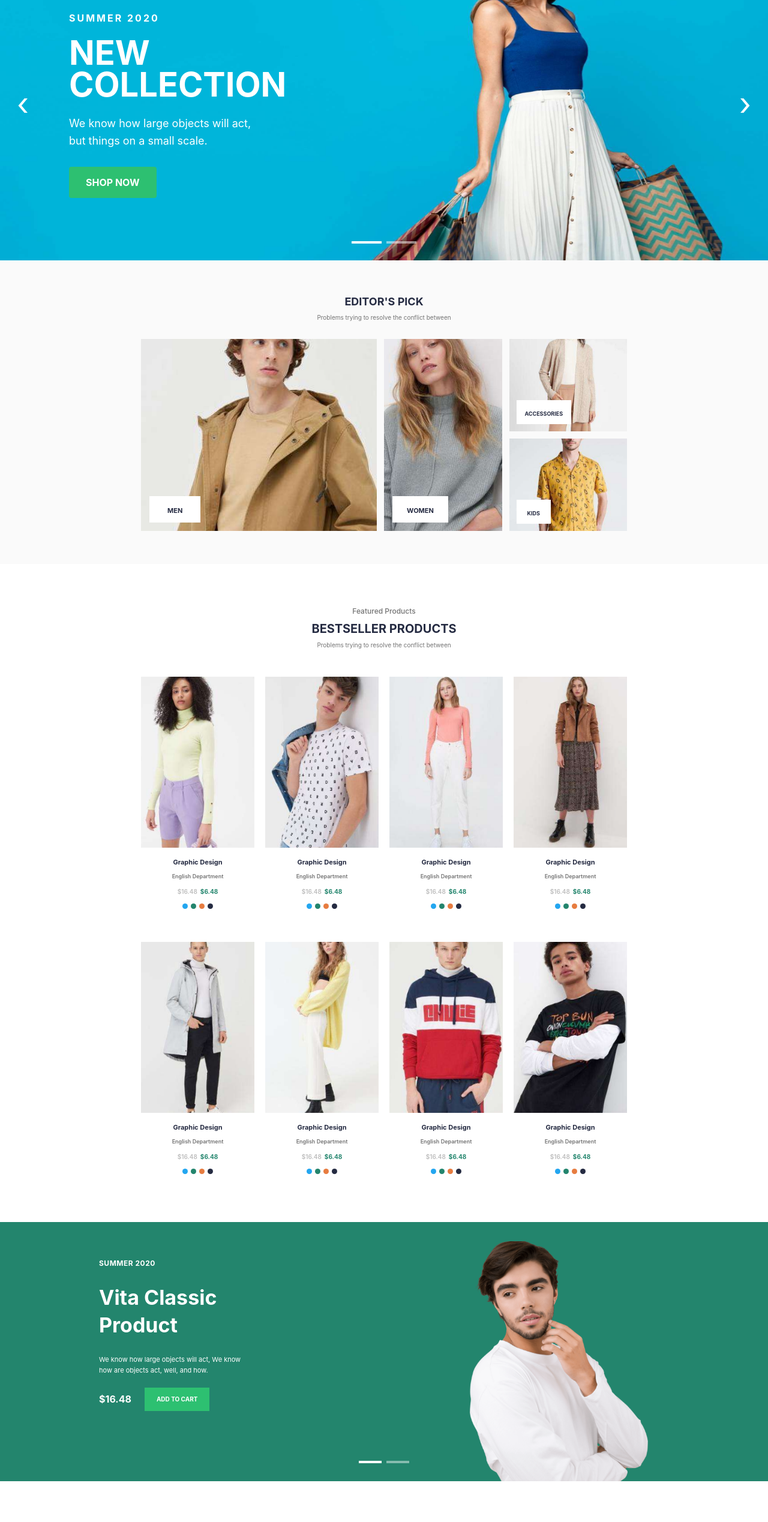
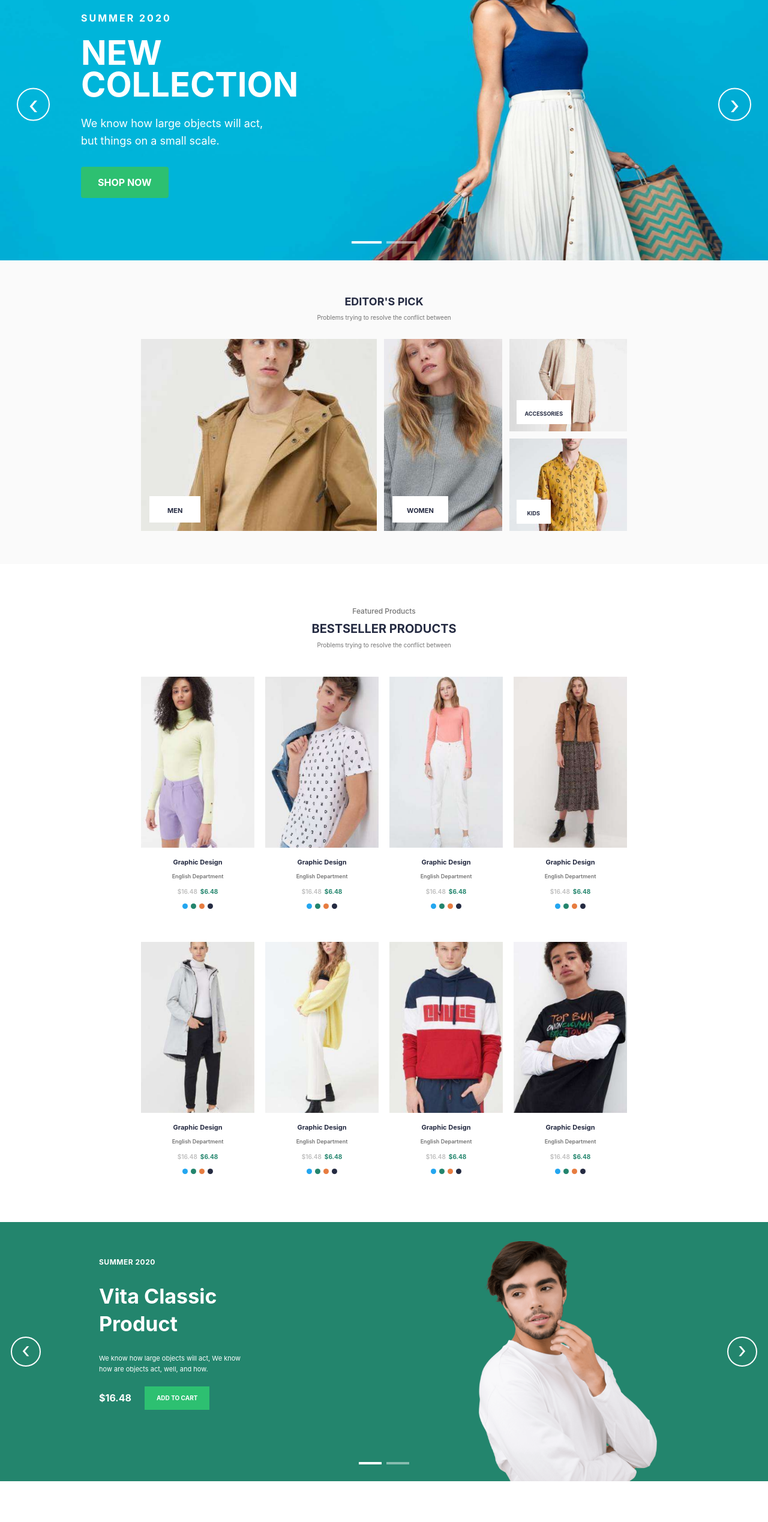
Before and after one commit to gurhanaras89-code/e-commerce, a React (Vite) app: page / in a window 1280 px wide. Shown: the part 200-2737 px from the top of the page at 60% size. Built offline with nearby package versions, Linux system fonts and the light colour scheme; grey boxes are pictures that could not be loaded; the HTML template or start-up script is replaced by a standard one.

Commit message:
feat : general maintance

```diff
--- a/src/components/Hero/Hero.jsx
+++ b/src/components/Hero/Hero.jsx
@@ -1,6 +1,30 @@
+import { useState } from "react";
+
 import heroImage from "../../assets/images/hero.png";
+import heroImage1 from "../../assets/images/hero1.png";
+
 
 function Hero() {
+  const slides = [
+    heroImage,
+    heroImage1,
+
+  ];
+
+  const [currentSlide, setCurrentSlide] = useState(0);
+
+  const previousSlide = () => {
+    setCurrentSlide((prev) =>
+      prev === 0 ? slides.length - 1 : prev - 1
+    );
+  };
+
+  const nextSlide = () => {
+    setCurrentSlide((prev) =>
+      prev === slides.length - 1 ? 0 : prev + 1
+    );
+  };
+
   return (
     <section
       style={{
@@ -10,9 +34,9 @@ function Hero() {
         overflow: "hidden",
       }}
     >
-      {/* Figma'daki HERO görselinin tamamı */}
+      {/* HERO FOTOĞRAFI */}
       <img
-        src={heroImage}
+        src={slides[currentSlide]}
         alt="New Collection"
         style={{
           position: "absolute",
@@ -21,6 +45,7 @@ function Hero() {
           height: "100%",
           objectFit: "fill",
           zIndex: 0,
+          transition: "opacity 0.3s ease",
         }}
       />
 
@@ -35,6 +60,8 @@ function Hero() {
           margin: "0 auto",
           display: "flex",
           alignItems: "center",
+          padding: "0 20px",
+          boxSizing: "border-box",
         }}
       >
         <div
@@ -100,16 +127,25 @@ function Hero() {
 
       {/* SOL OK */}
       <button
+        onClick={previousSlide}
+        aria-label="Previous slide"
         style={{
           position: "absolute",
           left: "28px",
           top: "50%",
           transform: "translateY(-50%)",
           zIndex: 3,
+          width: "55px",
+          height: "55px",
+          display: "flex",
+          alignItems: "center",
+          justifyContent: "center",
           background: "transparent",
-          border: "none",
+          border: "2px solid #fff",
+          borderRadius: "50%",
           color: "#fff",
-          fontSize: "52px",
+          fontSize: "42px",
+          lineHeight: "1",
           cursor: "pointer",
         }}
       >
@@ -118,16 +154,25 @@ function Hero() {
 
       {/* SAĞ OK */}
       <button
+        onClick={nextSlide}
+        aria-label="Next slide"
         style={{
           position: "absolute",
           right: "28px",
           top: "50%",
           transform: "translateY(-50%)",
           zIndex: 3,
+          width: "55px",
+          height: "55px",
+          display: "flex",
+          alignItems: "center",
+          justifyContent: "center",
           background: "transparent",
-          border: "none",
+          border: "2px solid #fff",
+          borderRadius: "50%",
           color: "#fff",
-          fontSize: "52px",
+          fontSize: "42px",
+          lineHeight: "1",
           cursor: "pointer",
         }}
       >
@@ -146,21 +191,24 @@ function Hero() {
           gap: "8px",
         }}
       >
-        <span
-          style={{
-            width: "50px",
-            height: "4px",
-            backgroundColor: "#fff",
-          }}
-        />
-
-        <span
-          style={{
-            width: "50px",
-            height: "4px",
-            backgroundColor: "rgba(255,255,255,0.5)",
-          }}
-        />
+        {slides.map((_, index) => (
+          <button
+            key={index}
+            onClick={() => setCurrentSlide(index)}
+            aria-label={`Go to slide ${index + 1}`}
+            style={{
+              width: "50px",
+              height: "4px",
+              padding: 0,
+              border: "none",
+              backgroundColor:
+                currentSlide === index
+                  ? "#fff"
+                  : "rgba(255,255,255,0.5)",
+              cursor: "pointer",
+            }}
+          />
+        ))}
       </div>
     </section>
   );
--- a/src/components/VitaClassic/VitaClassic.jsx
+++ b/src/components/VitaClassic/VitaClassic.jsx
@@ -1,41 +1,59 @@
+import { useState } from "react";
+
 import vitaMen from "../../assets/images/vita_men.png";
+import hero2 from "../../assets/images/hero2.png";
 
 function VitaClassic() {
+  const [currentSlide, setCurrentSlide] = useState(0);
+
+  const nextSlide = () => {
+    setCurrentSlide((prev) => (prev + 1) % 2);
+  };
+
+  const previousSlide = () => {
+    setCurrentSlide((prev) => (prev - 1 + 2) % 2);
+  };
+
   return (
     <section
-      className="w-full"
       style={{
+        width: "100%",
+        height: "432px",
         backgroundColor: "#23856D",
-        minHeight: "432px",
-      }}
-    >
-      <div
-        style={{
-          maxWidth: "950px",
-          height: "432px",
-          margin: "0 auto",
-          padding: "60px 0 0",
-          boxSizing: "border-box",
-          display: "flex",
         position: "relative",
         overflow: "hidden",
       }}
     >
-        {/* SOL TARAF */}
+
+      {/* ==================================================
+          SLIDE 1
+          ================================================== */}
+
+      {currentSlide === 0 && (
         <div
           style={{
+            width: "100%",
+            height: "100%",
+            position: "relative",
+            maxWidth: "950px",
+            margin: "0 auto",
+          }}
+        >
+
+          {/* SOL YAZILAR */}
+          <div
+            style={{
+              position: "absolute",
+              left: "0",
+              top: "58px",
               width: "50%",
-            display: "flex",
-            flexDirection: "column",
-            justifyContent: "flex-start",
-            paddingTop: "0px",
-            zIndex: 2,
+              zIndex: 5,
             }}
           >
             <p
               style={{
                 margin: "0 0 25px",
-              color: "#ffffff",
+                color: "#fff",
                 fontSize: "12px",
                 fontWeight: 700,
                 letterSpacing: "0.5px",
@@ -47,11 +65,10 @@ function VitaClassic() {
             <h2
               style={{
                 margin: 0,
-              color: "#ffffff",
+                color: "#fff",
                 fontSize: "34px",
                 lineHeight: "1.35",
                 fontWeight: 700,
-              maxWidth: "360px",
               }}
             >
               Vita Classic
@@ -62,7 +79,7 @@ function VitaClassic() {
             <p
               style={{
                 margin: "25px 0 20px",
-              color: "#ffffff",
+                color: "#fff",
                 fontSize: "11px",
                 lineHeight: "18px",
                 maxWidth: "360px",
@@ -82,7 +99,7 @@ function VitaClassic() {
             >
               <span
                 style={{
-                color: "#ffffff",
+                  color: "#fff",
                   fontSize: "16px",
                   fontWeight: 700,
                 }}
@@ -94,7 +111,7 @@ function VitaClassic() {
                 style={{
                   backgroundColor: "#2DC071",
                   border: "none",
-                color: "#ffffff",
+                  color: "#fff",
                   fontSize: "10px",
                   fontWeight: 700,
                   padding: "12px 20px",
@@ -106,83 +123,256 @@ function VitaClassic() {
             </div>
           </div>
 
+
           {/* SAĞDAKİ ADAM */}
+
           <div
             style={{
               position: "absolute",
-            right: "35px",
+              right: "20px",
               bottom: "0",
-            height: "400px",
+              width: "50%",
+              height: "100%",
               display: "flex",
+              justifyContent: "flex-end",
               alignItems: "flex-end",
-            zIndex: 1,
+              zIndex: 2,
+              pointerEvents: "none",
             }}
           >
             <img
               src={vitaMen}
               alt="Vita Classic Product"
               style={{
-              height: "100%",
+                height: "400px",
                 width: "auto",
+                objectFit: "contain",
                 display: "block",
-              objectFit: "contain",
               }}
             />
           </div>
+        </div>
+      )}
 
-        {/* SOL OK */}
+
+      {/* ==================================================
+          SLIDE 2
+          HERO2 TAM BANNER
+          ================================================== */}
+
+      {currentSlide === 1 && (
+        <div
+          style={{
+            position: "absolute",
+            inset: 0,
+            width: "100%",
+            height: "100%",
+          }}
+        >
+
+          {/* HERO2 FOTOĞRAFI */}
+
+          <img
+            src={hero2}
+            alt="Vita Classic"
+            style={{
+              position: "absolute",
+              inset: 0,
+              width: "100%",
+              height: "100%",
+              objectFit: "cover",
+              objectPosition: "center",
+              zIndex: 1,
+            }}
+          />
+
+
+          {/* YAZILAR */}
+
+          <div
+            style={{
+              position: "relative",
+              zIndex: 4,
+              maxWidth: "950px",
+              height: "100%",
+              margin: "0 auto",
+              display: "flex",
+              alignItems: "flex-start",
+            }}
+          >
+            <div
+              style={{
+                width: "50%",
+                paddingTop: "58px",
+              }}
+            >
+
+              <p
+                style={{
+                  margin: "0 0 25px",
+                  color: "#fff",
+                  fontSize: "12px",
+                  fontWeight: 700,
+                  letterSpacing: "0.5px",
+                }}
+              >
+                SUMMER 2020
+              </p>
+
+              <h2
+                style={{
+                  margin: 0,
+                  color: "#fff",
+                  fontSize: "34px",
+                  lineHeight: "1.35",
+                  fontWeight: 700,
+                }}
+              >
+                Vita Classic
+                <br />
+                Product
+              </h2>
+
+              <p
+                style={{
+                  margin: "25px 0 20px",
+                  color: "#fff",
+                  fontSize: "11px",
+                  lineHeight: "18px",
+                  maxWidth: "360px",
+                }}
+              >
+                We know how large objects will act, We know
+                <br />
+                how are objects act, well, and how.
+              </p>
+
+              <div
+                style={{
+                  display: "flex",
+                  alignItems: "center",
+                  gap: "22px",
+                }}
+              >
+                <span
+                  style={{
+                    color: "#fff",
+                    fontSize: "16px",
+                    fontWeight: 700,
+                  }}
+                >
+                  $16.48
+                </span>
+
                 <button
                   style={{
+                    backgroundColor: "#2DC071",
+                    border: "none",
+                    color: "#fff",
+                    fontSize: "10px",
+                    fontWeight: 700,
+                    padding: "12px 20px",
+                    cursor: "pointer",
+                  }}
+                >
+                  ADD TO CART
+                </button>
+              </div>
+
+            </div>
+          </div>
+
+        </div>
+      )}
+
+
+      {/* ==================================================
+          SOL OK
+          ================================================== */}
+
+      <button
+        onClick={previousSlide}
+        aria-label="Previous slide"
+        style={{
           position: "absolute",
-            left: "-25px",
+          left: "18px",
           top: "50%",
           transform: "translateY(-50%)",
-            background: "none",
-            border: "none",
-            color: "#ffffff",
-            fontSize: "38px",
+          width: "50px",
+          height: "50px",
+          border: "2px solid #fff",
+          borderRadius: "50%",
+          background: "transparent",
+          color: "#fff",
+          fontSize: "36px",
+          lineHeight: "1",
           cursor: "pointer",
-            zIndex: 3,
+          zIndex: 20,
+          display: "flex",
+          alignItems: "center",
+          justifyContent: "center",
+          paddingBottom: "6px",
         }}
       >
         ‹
       </button>
 
-        {/* SAĞ OK */}
+
+      {/* ==================================================
+          SAĞ OK
+          ================================================== */}
+
       <button
+        onClick={nextSlide}
+        aria-label="Next slide"
         style={{
           position: "absolute",
-            right: "-25px",
+          right: "18px",
           top: "50%",
           transform: "translateY(-50%)",
-            background: "none",
-            border: "none",
-            color: "#ffffff",
-            fontSize: "38px",
+          width: "50px",
+          height: "50px",
+          border: "2px solid #fff",
+          borderRadius: "50%",
+          background: "transparent",
+          color: "#fff",
+          fontSize: "36px",
+          lineHeight: "1",
           cursor: "pointer",
-            zIndex: 3,
+          zIndex: 20,
+          display: "flex",
+          alignItems: "center",
+          justifyContent: "center",
+          paddingBottom: "6px",
         }}
       >
         ›
       </button>
 
-        {/* SLIDER ÇİZGİLERİ */}
+
+      {/* ==================================================
+          SLIDER GÖSTERGESİ
+          ================================================== */}
+
       <div
         style={{
           position: "absolute",
-            bottom: "30px",
           left: "50%",
+          bottom: "28px",
           transform: "translateX(-50%)",
           display: "flex",
           gap: "8px",
-            zIndex: 3,
+          zIndex: 20,
         }}
       >
         <span
           style={{
             width: "38px",
             height: "4px",
-              backgroundColor: "#ffffff",
+            backgroundColor:
+              currentSlide === 0
+                ? "#fff"
+                : "rgba(255,255,255,0.45)",
           }}
         />
 
@@ -190,11 +380,14 @@ function VitaClassic() {
           style={{
             width: "38px",
             height: "4px",
-              backgroundColor: "rgba(255,255,255,0.45)",
+            backgroundColor:
+              currentSlide === 1
+                ? "#fff"
+                : "rgba(255,255,255,0.45)",
           }}
         />
       </div>
-      </div>
+
     </section>
   );
 }
--- a/src/layouts/TopBar.jsx
+++ b/src/layouts/TopBar.jsx
@@ -14,7 +14,7 @@ function TopBar() {
       <div
         className="flex h-14 w-full items-center justify-between text-sm"
         style={{
-          maxWidth: "1280px",
+          maxWidth: "1050px",
           margin: "0 auto",
         }}
       >
```
Lines whose indentation alone changed are shown as unchanged.
